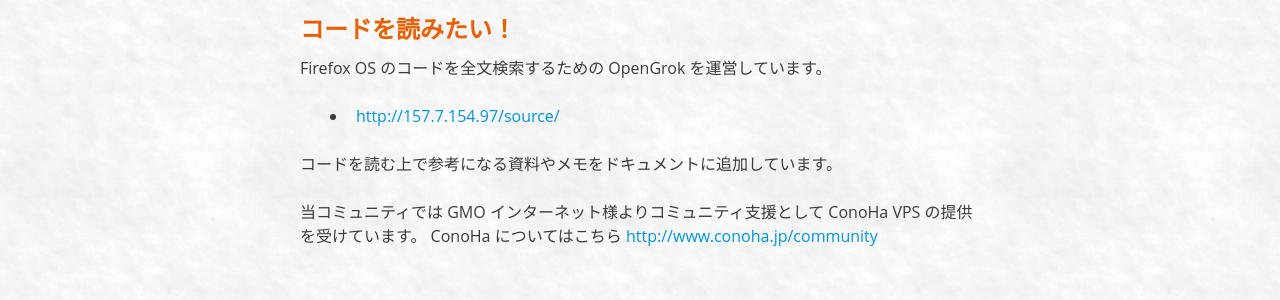
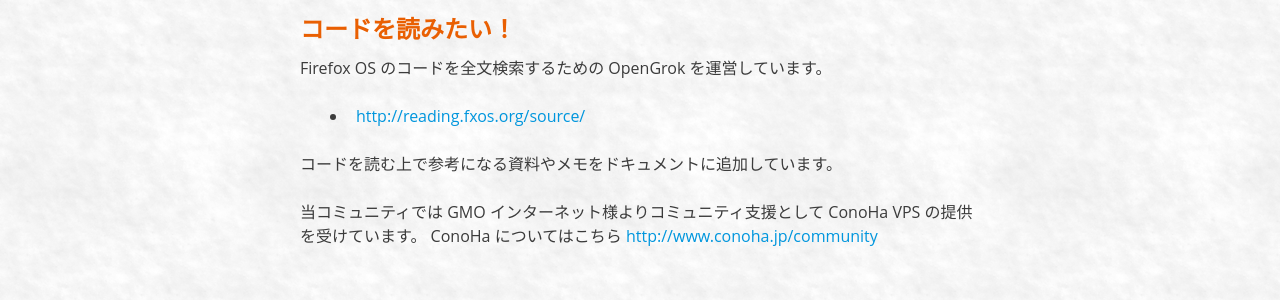
Before and after one commit to FxOS-Code-Reading-Group/fxos-code-reading-group.github.io, a Jekyll site: the page built from index.md, in a window 1280 px wide. Shown: the part 1176-1476 px from the top of the page. Built offline with Jekyll 4.4.1, drawn with Linux system fonts in a browser that asks for light colours; comment, search, counter and statistics services are not loaded.

Commit message:
Replaced the raw IP address /w the domain name.

```diff
--- a/index.md
+++ b/index.md
@@ -23,7 +23,7 @@ iOS, Android に続く第三のモバイル OS の一つ Firefox OS。そんな
 ### コードを読みたい！
 Firefox OS のコードを全文検索するための OpenGrok を運営しています。
 
-- <http://157.7.154.97/source/>
+- <http://reading.fxos.org/source/>
 
 コードを読む上で参考になる資料やメモをドキュメントに追加しています。
 
```
